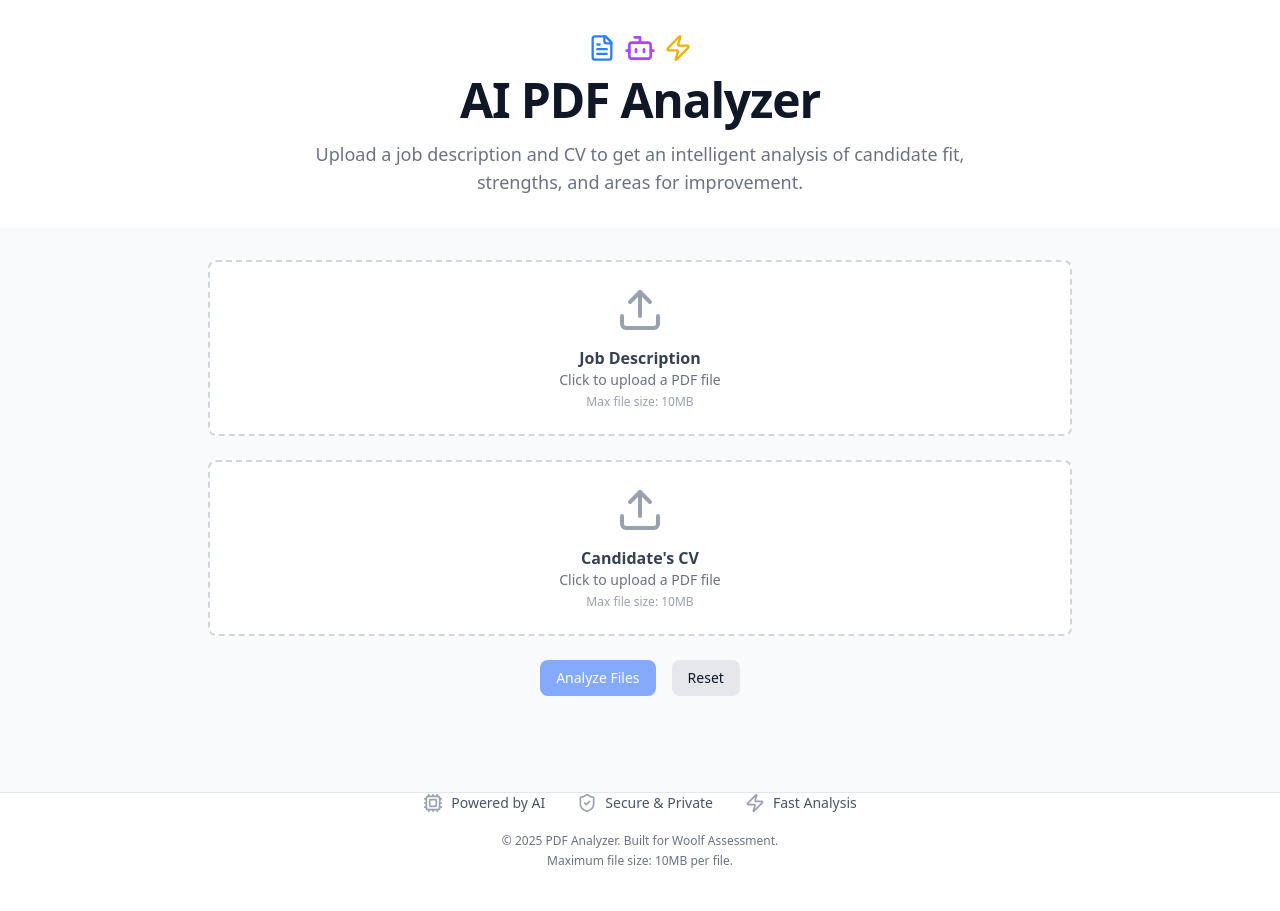
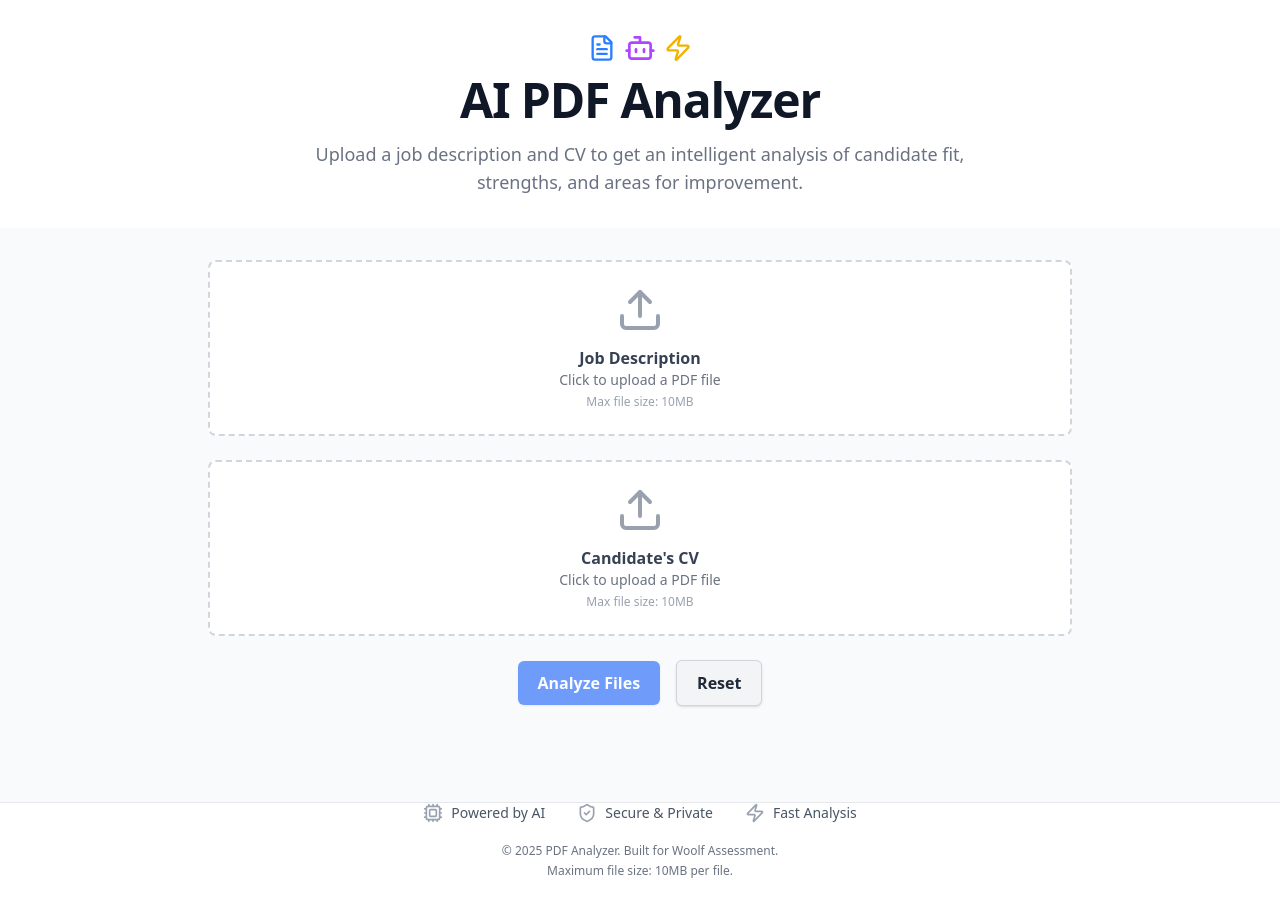
Before and after one commit to Bhaumik-Tandan/woolf-frontend, a React (Vite) app: page / in a window 1280 px wide. Built offline with nearby package versions, Linux system fonts and the light colour scheme; no server answers.

Commit message:
[fix] loadingspineer

```diff
--- a/src/components/Button.jsx
+++ b/src/components/Button.jsx
@@ -14,20 +14,20 @@ const Button = ({
   className = '',
   ...props
 }) => {
-  const baseClasses = 'inline-flex items-center justify-center font-medium rounded-lg transition-colors focus:outline-none focus:ring-2 focus:ring-offset-2 disabled:opacity-50 disabled:cursor-not-allowed';
+  const baseClasses = 'inline-flex items-center justify-center font-semibold rounded-md shadow-sm transition-all duration-200 ease-in-out focus:outline-none focus:ring-2 focus:ring-offset-2 disabled:opacity-60 disabled:cursor-not-allowed';
 
   const variants = {
     primary: 'bg-blue-600 text-white hover:bg-blue-700 focus:ring-blue-500',
-    secondary: 'bg-gray-200 text-gray-900 hover:bg-gray-300 focus:ring-gray-500',
+    secondary: 'bg-gray-100 text-gray-800 hover:bg-gray-200 focus:ring-gray-400 border border-gray-300',
     danger: 'bg-red-600 text-white hover:bg-red-700 focus:ring-red-500',
     outline: 'border border-gray-300 bg-white text-gray-700 hover:bg-gray-50 focus:ring-blue-500'
   };
 
   const sizes = {
-    sm: 'px-3 py-2 text-sm',
-    md: 'px-4 py-2 text-sm',
-    lg: 'px-6 py-3 text-base',
-    xl: 'px-8 py-4 text-lg'
+    sm: 'px-4 py-2 text-sm',
+    md: 'px-5 py-2.5 text-base',
+    lg: 'px-6 py-3 text-lg',
+    xl: 'px-8 py-4 text-xl'
   };
 
   const classes = `${baseClasses} ${variants[variant]} ${sizes[size]} ${className}`;
@@ -40,17 +40,9 @@ const Button = ({
       disabled={disabled || loading}
       {...props}
     >
-      {loading ? (
-        <>
-          <Loader2 className="w-4 h-4 mr-2 animate-spin" />
-          Loading...
-        </>
-      ) : (
-        <>
-          {Icon && <Icon className="w-4 h-4 mr-2" />}
-          {children}
-        </>
-      )}
+      {loading && <Loader2 className="w-5 h-5 mr-3 animate-spin" />}
+      {!loading && Icon && <Icon className="w-5 h-5 mr-2" />}
+      {children}
     </button>
   );
 };
--- a/src/components/ErrorMessage.jsx
+++ b/src/components/ErrorMessage.jsx
@@ -1,21 +1,36 @@
 // ErrorMessage.jsx
-import { AlertCircle, X } from 'lucide-react';
+import { AlertTriangle, X } from 'lucide-react';
 
-const ErrorMessage = ({ message, onDismiss, className = '' }) => {
+const ErrorMessage = ({ title = 'Error', message, onDismiss, className = '' }) => {
   if (!message) return null;
 
   return (
-    <div className={`flex items-center space-x-2 text-red-600 bg-red-50 p-3 rounded-md border border-red-200 ${className}`}>
-      <AlertCircle className="w-5 h-5 flex-shrink-0" />
-      <span className="text-sm flex-1">{message}</span>
+    <div className={`rounded-lg bg-red-50 p-4 border border-red-200 shadow-md ${className}`} role="alert">
+      <div className="flex">
+        <div className="flex-shrink-0">
+          <AlertTriangle className="h-5 w-5 text-red-400" aria-hidden="true" />
+        </div>
+        <div className="ml-3">
+          <h3 className="text-sm font-bold text-red-800">{title}</h3>
+          <div className="mt-2 text-sm text-red-700">
+            <p>{message}</p>
+          </div>
+        </div>
         {onDismiss && (
+          <div className="ml-auto pl-3">
+            <div className="-mx-1.5 -my-1.5">
               <button
+                type="button"
                 onClick={onDismiss}
-          className="text-red-400 hover:text-red-600 transition-colors"
+                className="inline-flex rounded-md bg-red-50 p-1.5 text-red-500 hover:bg-red-100 focus:outline-none focus:ring-2 focus:ring-red-600 focus:ring-offset-2 focus:ring-offset-red-50"
               >
-          <X className="w-4 h-4" />
+                <span className="sr-only">Dismiss</span>
+                <X className="h-5 w-5" aria-hidden="true" />
               </button>
+            </div>
+          </div>
         )}
+      </div>
     </div>
   );
 };
--- a/src/components/LoadingSpinner.jsx
+++ b/src/components/LoadingSpinner.jsx
@@ -1,19 +1,19 @@
 import { Loader2 } from "lucide-react";
-const LoadingSpinner = ({ size = 'md', text = 'Loading...', className = '' }) => {
+
+const LoadingSpinner = ({ size = 'lg', text, className = '' }) => {
   const sizes = {
-    sm: 'w-4 h-4',
+    sm: 'w-6 h-6',
     md: 'w-8 h-8',
     lg: 'w-12 h-12',
     xl: 'w-16 h-16'
   };
 
-return (
-    <div className={`flex flex-col items-center justify-center space-y-2 ${className}`}>
-      <Loader2 className={`${sizes[size]} animate-spin text-blue-600`} />
-      {text && <p className="text-sm text-gray-600">{text}</p>}
+  return (
+    <div className={`flex flex-col items-center justify-center space-y-4 text-center ${className}`} role="status" aria-live="polite">
+      <Loader2 className={`${sizes[size]} animate-spin text-blue-500`} />
+      {text && <p className="text-lg font-medium text-gray-700">{text}</p>}
     </div>
   );
 };
 
-
 export default LoadingSpinner;
```
Lines whose indentation alone changed are shown as unchanged.
